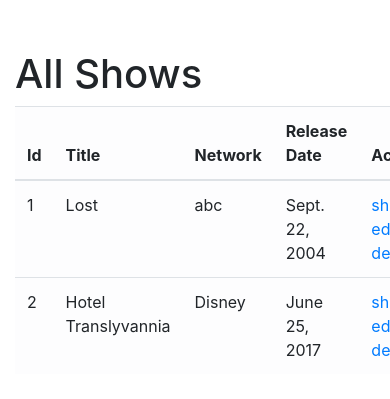
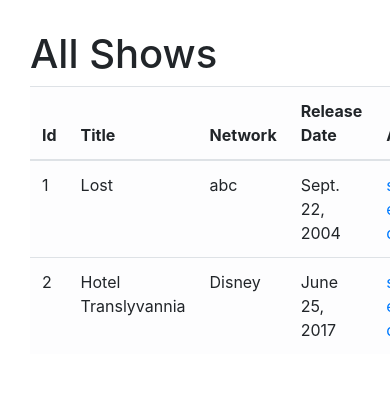
Before and after one commit to LilianBob/TV_shows, a Django app: page / in a window 390 px wide; the page is wider, and only the part inside the window is pictured. Shown: the top 399 px of that part. Run offline with Django 3.2, Linux system fonts and the light colour scheme; data comes from the database, SQL or seed files in the repository; some libraries are stand-ins or nearby versions.

Commit message:
added responsiveness

```diff
--- a/TV_shows_app/static/styles.css
+++ b/TV_shows_app/static/styles.css
@@ -2,7 +2,7 @@
     margin: 0;
     padding: 0;
 }
-.container{
+.container-md{
     margin:auto;
-    padding-top: 50px;
+    padding: 30px;
 }
--- a/TV_shows_app/templates/index.html
+++ b/TV_shows_app/templates/index.html
@@ -10,7 +10,7 @@
     <link rel="stylesheet" href="{% static 'styles.css' %}">
 </head>
 <body>
-    <div class="container">
+    <div class="container-md">
         <h1>All Shows</h1>
         <table class="table table-light">
             <thead>
```
Also changed, not shown: TV_shows_app/models.py (line endings or trailing spaces).
